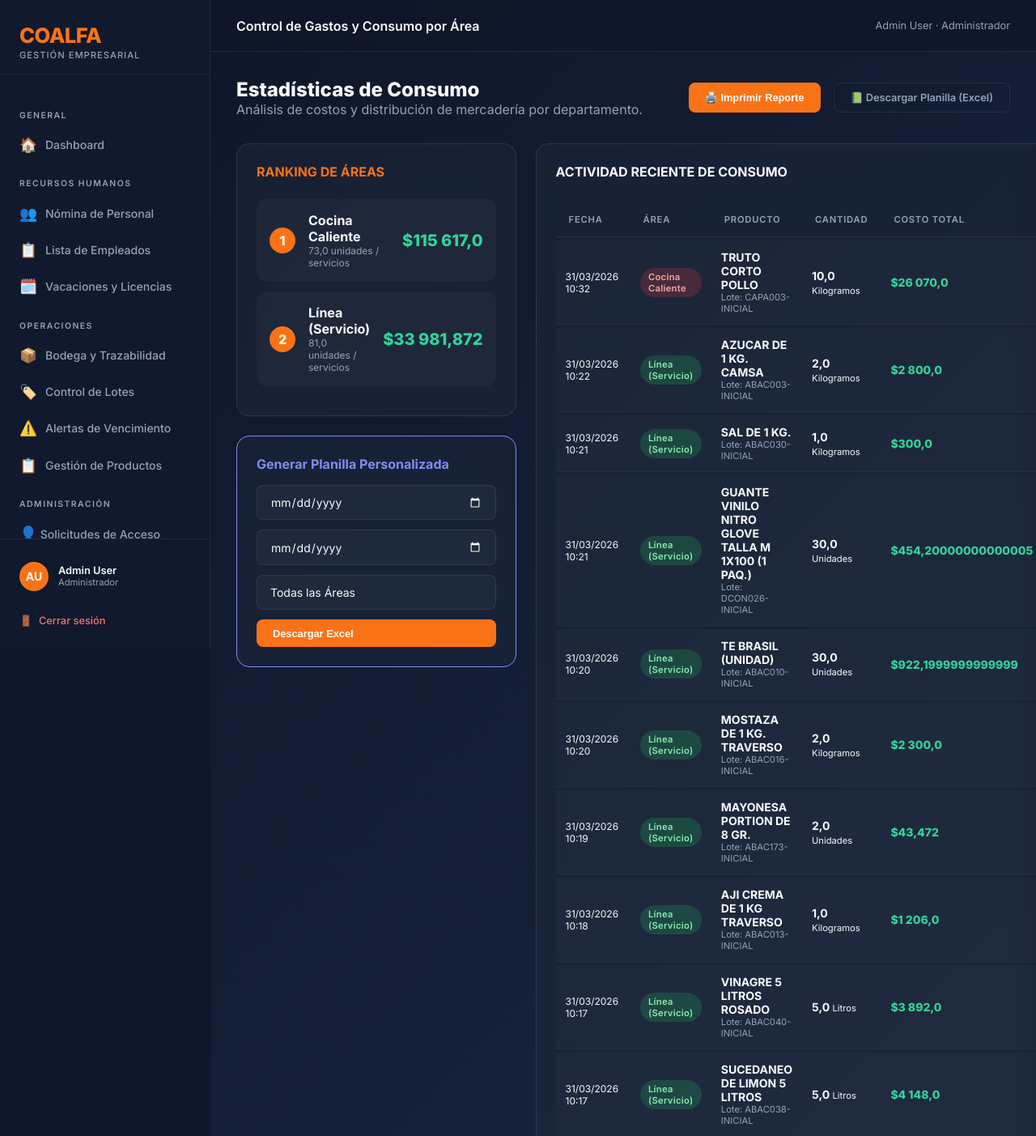
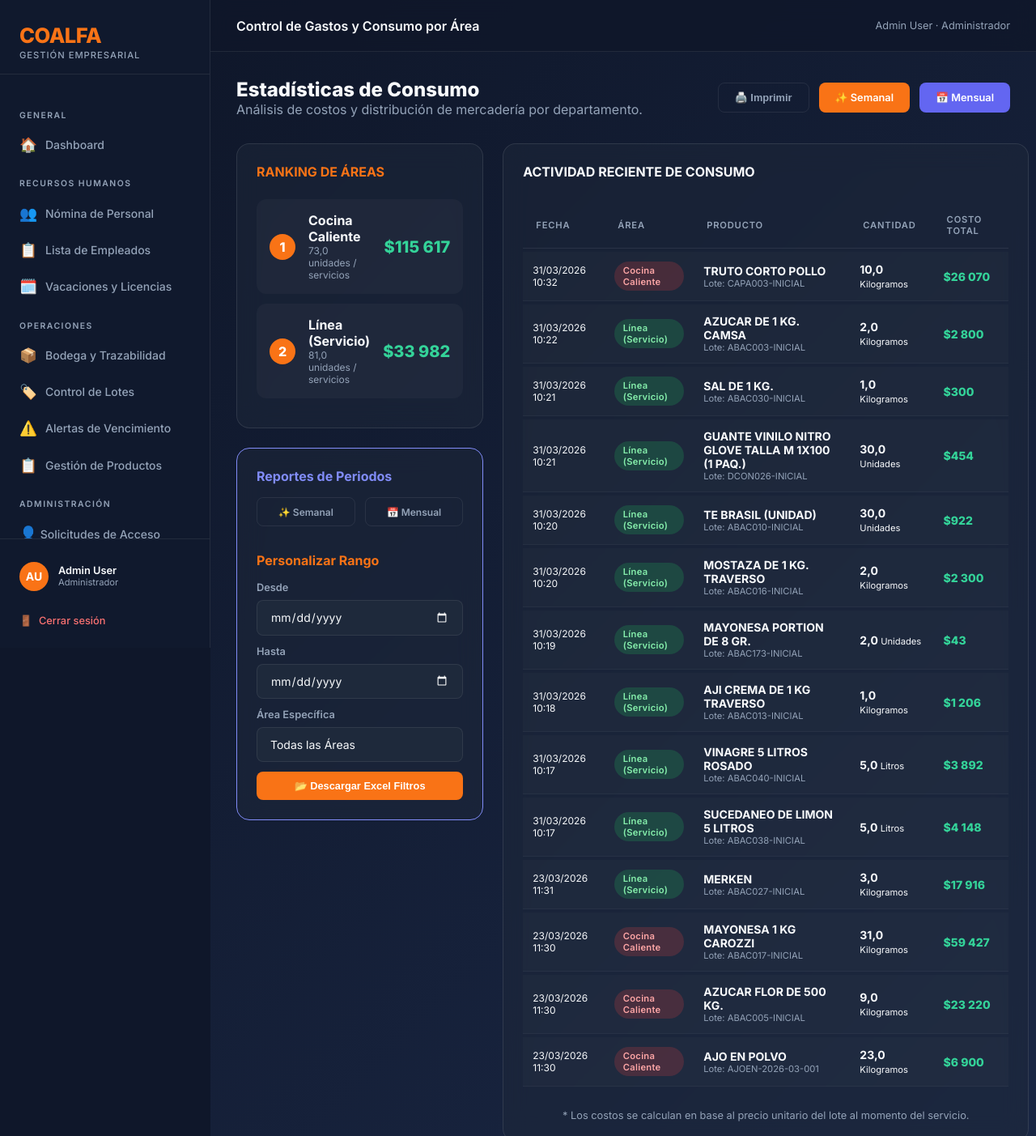
Before and after one commit to SangreL1/Coalfa, a Django app: page /inventario/consumo/ in a window 1280 px wide. Shown: the top 1403 px of the page at 81% size. Run offline with Django 5.2, Linux system fonts and the light colour scheme; a user stored in the database is signed in; data comes from the database, SQL or seed files in the repository; both versions use the stored data as it was after the commit.

Commit message:
Solución Consumo

```diff
--- a/inventario/models.py
+++ b/inventario/models.py
@@ -214,7 +214,8 @@ class RegistroServicio(models.Model):
 
     def save(self, *args, **kwargs):
         if self.lote and not self.costo_total:
-            self.costo_total = self.cantidad_servida * self.lote.precio_unitario
+            # Redondeamos a 2 decimales para evitar errores de coma flotante (.00000000005)
+            self.costo_total = round(self.cantidad_servida * self.lote.precio_unitario, 2)
         super().save(*args, **kwargs)
 
     def __str__(self):
--- a/inventario/templates/inventario/resumen_consumo.html
+++ b/inventario/templates/inventario/resumen_consumo.html
@@ -52,9 +52,10 @@
         <h2 style="font-size: 1.5rem; font-weight: 800;">Estadísticas de Consumo</h2>
         <p style="color: var(--text-muted);">Análisis de costos y distribución de mercadería por departamento.</p>
     </div>
-    <div style="display: flex; gap: 1rem;">
-         <button class="btn btn-primary" onclick="window.print()">🖨️ Imprimir Reporte</button>
-         <a href="{% url 'inventario_exportar_consumo_excel' %}" class="btn btn-ghost">📗 Descargar Planilla (Excel)</a>
+    <div style="display: flex; gap: 0.75rem;">
+         <button class="btn btn-ghost" onclick="window.print()">🖨️ Imprimir</button>
+         <a href="{% url 'inventario_exportar_consumo_excel' %}?periodo=semanal" class="btn btn-primary" title="Exportar últimos 7 días">✨ Semanal</a>
+         <a href="{% url 'inventario_exportar_consumo_excel' %}?periodo=mensual" class="btn btn-primary" style="background: #6366f1;" title="Exportar mes actual">📅 Mensual</a>
     </div>
 </div>
 
@@ -70,7 +71,7 @@
                     <div style="font-weight: 700;">{{ r.area_label }}</div>
                     <div style="font-size: 0.75rem; color: var(--text-muted);">{{ r.total_productos|floatformat:1 }} unidades / servicios</div>
                 </div>
-                <div class="rank-value">${{ r.total_gastado|intcomma }}</div>
+                <div class="rank-value">${{ r.total_gastado|floatformat:0|intcomma }}</div>
             </div>
             {% empty %}
             <p style="color: var(--text-muted);">No hay datos de consumo registrados.</p>
@@ -78,18 +79,37 @@
         </div>
 
         <div class="glass-card" style="border-color: var(--indigo);">
-            <h3 style="font-size: 1rem; margin-bottom: 1rem; color: var(--indigo);">Generar Planilla Personalizada</h3>
+            <h3 style="font-size: 1rem; margin-bottom: 1rem; color: var(--indigo);">Reportes de Periodos</h3>
+            <div style="display: grid; grid-template-columns: 1fr 1fr; gap: 0.75rem; margin-bottom: 2rem;">
+                <a href="{% url 'inventario_exportar_consumo_excel' %}?periodo=semanal" class="btn btn-ghost" style="justify-content: center; font-size: 0.75rem;">
+                    ✨ Semanal
+                </a>
+                <a href="{% url 'inventario_exportar_consumo_excel' %}?periodo=mensual" class="btn btn-ghost" style="justify-content: center; font-size: 0.75rem;">
+                    📅 Mensual
+                </a>
+            </div>
+
+            <h3 style="font-size: 1rem; margin-bottom: 1rem; color: var(--accent);">Personalizar Rango</h3>
             <form action="{% url 'inventario_exportar_consumo_excel' %}" method="get">
                 <div style="display: flex; flex-direction: column; gap: 0.75rem;">
-                    <input type="date" name="desde" class="form-control" placeholder="Desde">
-                    <input type="date" name="hasta" class="form-control" placeholder="Hasta">
+                    <div class="form-group" style="margin-bottom: 0;">
+                        <label class="form-label">Desde</label>
+                        <input type="date" name="desde" class="form-control">
+                    </div>
+                    <div class="form-group" style="margin-bottom: 0;">
+                        <label class="form-label">Hasta</label>
+                        <input type="date" name="hasta" class="form-control">
+                    </div>
+                    <div class="form-group" style="margin-bottom: 0;">
+                        <label class="form-label">Área Específica</label>
                         <select name="area" class="form-control">
                             <option value="">Todas las Áreas</option>
                             {% for key, label in ubicaciones %}
                             <option value="{{ key }}">{{ label }}</option>
                             {% endfor %}
                         </select>
-                    <button type="submit" class="btn btn-primary w-full">Descargar Excel</button>
+                    </div>
+                    <button type="submit" class="btn btn-primary w-full" style="justify-content: center;">📂 Descargar Excel Filtros</button>
                 </div>
             </form>
         </div>
@@ -118,7 +138,7 @@
                         <div style="font-size: 0.7rem; color: var(--text-muted);">Lote: {{ c.lote.numero_lote }}</div>
                     </td>
                     <td style="font-weight: 700;">{{ c.cantidad_servida }} <span style="font-weight: 400; font-size: 0.7rem;">{{ c.lote.producto.get_unidad_medida_display }}</span></td>
-                    <td style="color: var(--success); font-weight: 800;">${{ c.costo_total|intcomma }}</td>
+                    <td style="color: var(--success); font-weight: 800;">${{ c.costo_total|floatformat:0|intcomma }}</td>
                 </tr>
                 {% empty %}
                 <tr><td colspan="5" style="text-align:center; padding: 2rem;">No hay registros recientes.</td></tr>
--- a/inventario/views.py
+++ b/inventario/views.py
@@ -1000,10 +1000,22 @@ def resumen_consumo(request):
 
 @operacional_required
 def exportar_consumo_excel(request):
-    """Genera planilla Excel de consumo por área (Task 2)."""
+    """Genera planilla Excel de consumo por área (Task 2) con formato profesional y totales."""
     desde = request.GET.get("desde")
     hasta = request.GET.get("hasta")
     area_filtro = request.GET.get("area")
+    periodo = request.GET.get("periodo")
+
+    hoy = datetime.date.today()
+
+    # Lógica de períodos rápidos
+    if periodo == "semanal":
+        desde = (hoy - datetime.timedelta(days=7)).isoformat()
+        hasta = hoy.isoformat()
+    elif periodo == "mensual":
+        # Desde el primer día del mes actual
+        desde = hoy.replace(day=1).isoformat()
+        hasta = hoy.isoformat()
 
     consumos = RegistroServicio.objects.select_related('lote', 'lote__producto').all()
     if desde:
@@ -1017,35 +1029,157 @@ def exportar_consumo_excel(request):
     ws = wb.active
     ws.title = "Reporte de Consumo"
 
-    # Estilos básicos
-    header_font = Font(bold=True, color="FFFFFF")
-    header_fill = PatternFill(start_color="F97316", end_color="F97316", fill_type="solid")
+    # ─── Estilos (Consistentes con el resto del sistema) ───
+    color_naranja  = "F97316"
+    color_oscuro   = "0B1120"
+    color_gris     = "64748B"
+    color_verde    = "22C55E"
+    color_fila_a   = "111827"
+    color_fila_b   = "1F2937"
 
-    headers = ["Fecha", "Área", "Producto", "Lote", "Cantidad", "Unidad", "Costo Unit.", "Costo Total", "Responsable"]
-    ws.append(headers)
+    font_titulo  = Font(name="Calibri", size=16, bold=True, color=color_naranja)
+    font_empresa = Font(name="Calibri", size=10, color=color_gris, italic=True)
+    font_header  = Font(name="Calibri", size=9,  bold=True, color="FFFFFF")
+    font_normal  = Font(name="Calibri", size=9,  color="F1F5F9")
+    font_total   = Font(name="Calibri", size=10, bold=True, color=color_verde)
+    font_muted   = Font(name="Calibri", size=8, color="94A3B8")
 
-    for cell in ws[1]:
-        cell.font = header_font
-        cell.fill = header_fill
+    fill_titulo  = PatternFill("solid", fgColor=color_oscuro)
+    fill_header  = PatternFill("solid", fgColor="1E293B")
+    fill_fila_a  = PatternFill("solid", fgColor=color_fila_a)
+    fill_fila_b  = PatternFill("solid", fgColor=color_fila_b)
+    fill_total   = PatternFill("solid", fgColor="0F2027")
 
+    thin = Side(style="thin", color="374151")
+    borde = Border(left=thin, right=thin, top=thin, bottom=thin)
+    borde_total = Border(left=thin, right=thin, top=Side(style="medium", color=color_naranja), bottom=thin)
+
+    center = Alignment(horizontal="center", vertical="center")
+    left   = Alignment(horizontal="left",   vertical="center", wrap_text=True)
+    right  = Alignment(horizontal="right",  vertical="center")
+
+    # ─── Encabezado de Reporte ───
+    ws.merge_cells("A1:I1")
+    ws["A1"] = "CENTRO MÉDICO SAN LUCAS"
+    ws["A1"].font = font_empresa
+    ws["A1"].fill = fill_titulo
+    ws["A1"].alignment = left
+
+    ws.merge_cells("A2:I2")
+    tit = "REPORTE DE CONSUMO"
+    if periodo: tit += f" ({periodo.upper()})"
+    ws["A2"] = tit
+    ws["A2"].font = font_titulo
+    ws["A2"].fill = fill_titulo
+    ws["A2"].alignment = left
+
+    ws.merge_cells("A3:I3")
+    filtro_info = f"Desde: {desde or 'Inicio'} | Hasta: {hasta or 'Hoy'}"
+    if area_filtro: filtro_info += f" | Área: {area_filtro}"
+    ws["A3"] = f"Generado el {hoy.strftime('%d/%m/%Y')}   |   {filtro_info}"
+    ws["A3"].font = font_muted
+    ws["A3"].fill = fill_titulo
+    ws["A3"].alignment = left
+
+    ws.row_dimensions[1].height = 18
+    ws.row_dimensions[2].height = 28
+    ws.row_dimensions[3].height = 16
+
+    # ─── Espacio ───
+    for cell in ws["A4:I4"][0]: cell.fill = fill_titulo
+    ws.row_dimensions[4].height = 6
+
+    # ─── Tabla ───
+    headers = ["Fecha", "Área", "Producto", "Código Lote", "Cantidad", "Unidad", "Costo Unit.", "Costo Total", "Responsable"]
+    for col_idx, header in enumerate(headers, start=1):
+        cell = ws.cell(row=5, column=col_idx, value=header)
+        cell.font = font_header
+        cell.fill = fill_header
+        cell.alignment = center
+        cell.border = borde
+    ws.row_dimensions[5].height = 22
+
+    # Column Widths
+    COL_WIDTHS = [20, 18, 28, 18, 12, 10, 14, 14, 20]
+    for i, w in enumerate(COL_WIDTHS, start=1):
+        ws.column_dimensions[get_column_letter(i)].width = w
+
+    # ─── Datos ───
+    total_cant = 0
+    total_costo = 0
+    row_num = 6
     for c in consumos:
-        ws.append([
-            c.fecha.strftime("%d/%m/%Y %H:%M"),
-            c.get_area_display(),
-            c.lote.producto.nombre,
-            c.lote.numero_lote,
-            c.cantidad_servida,
-            c.lote.producto.get_unidad_medida_display(),
-            c.lote.precio_unitario,
-            c.costo_total,
-            c.responsable
-        ])
+        fill = fill_fila_a if row_num % 2 == 0 else fill_fila_b
 
-    # Ajustar ancho de columnas
-    for i in range(1, 10):
-        ws.column_dimensions[get_column_letter(i)].width = 20
+        fila_data = [
+            (c.fecha.strftime("%d/%m/%Y %H:%M"), font_normal, center),
+            (c.get_area_display(),               font_normal, center),
+            (c.lote.producto.nombre,             font_normal, left),
+            (c.lote.numero_lote,                 font_normal, left),
+            (c.cantidad_servida,                 font_normal, right),
+            (c.lote.producto.get_unidad_medida_display(), font_normal, center),
+            (c.lote.precio_unitario,             font_normal, right),
+            (c.costo_total,                      Font(name="Calibri", size=9, bold=True, color=color_verde), right),
+            (c.responsable,                      font_normal, left),
+        ]
+
+        total_cant += c.cantidad_servida
+        total_costo += c.costo_total
+
+        for col_idx, (value, font_, align_) in enumerate(fila_data, start=1):
+            cell = ws.cell(row=row_num, column=col_idx, value=value)
+            cell.font = font_
+            cell.fill = fill
+            cell.alignment = align_
+            cell.border = borde
+            if col_idx in (7, 8): cell.number_format = "$#,##0"
+            elif col_idx == 5:    cell.number_format = "#,##0.00"
+
+        ws.row_dimensions[row_num].height = 18
+        row_num += 1
+
+    # ─── Fila de Totales (REQUERIMIENTO 1) ───
+    ws.merge_cells(f"A{row_num}:D{row_num}")
+    ws[f"A{row_num}"] = "TOTALES GENERALES"
+    ws[f"A{row_num}"].font = Font(name="Calibri", size=10, bold=True, color="FFFFFF")
+    ws[f"A{row_num}"].fill = fill_total
+    ws[f"A{row_num}"].alignment = right
+    ws[f"A{row_num}"].border = borde_total
+
+    # Cantidad Total
+    ws[f"E{row_num}"] = total_cant
+    ws[f"E{row_num}"].font = font_total
+    ws[f"E{row_num}"].fill = fill_total
+    ws[f"E{row_num}"].alignment = right
+    ws[f"E{row_num}"].border = borde_total
+    ws[f"E{row_num}"].number_format = "#,##0.00"
+
+    # Costo Total
+    ws[f"H{row_num}"] = total_costo
+    ws[f"H{row_num}"].font = font_total
+    ws[f"H{row_num}"].fill = fill_total
+    ws[f"H{row_num}"].alignment = right
+    ws[f"H{row_num}"].border = borde_total
+    ws[f"H{row_num}"].number_format = "$#,##0"
+
+    # Celdas vacías del total para el borde/fondo
+    for col in ["F", "G", "I"]:
+        ws[f"{col}{row_num}"].fill = fill_total
+        ws[f"{col}{row_num}"].border = borde_total
+
+    ws.row_dimensions[row_num].height = 24
+
+    # Freeze and Filter
+    ws.freeze_panes = "A6"
+    ws.auto_filter.ref = f"A5:I{row_num - 1}"
+
+    # General Dark Background for unused top cells
+    for r in ws.iter_rows(min_row=1, max_row=4):
+        for cell in r:
+            if not cell.fill or cell.fill.fgColor.value == "00000000":
+                cell.fill = fill_titulo
 
     response = HttpResponse(content_type="application/vnd.openxmlformats-officedocument.spreadsheetml.sheet")
-    response["Content-Disposition"] = f'attachment; filename="Consumo_Bodega_{datetime.date.today()}.xlsx"'
+    response["Content-Disposition"] = f'attachment; filename="Consumo_Bodega_{hoy}.xlsx"'
     wb.save(response)
     return response
```
Also changed, not shown: db.sqlite3. Lines whose indentation alone changed are shown as unchanged.
